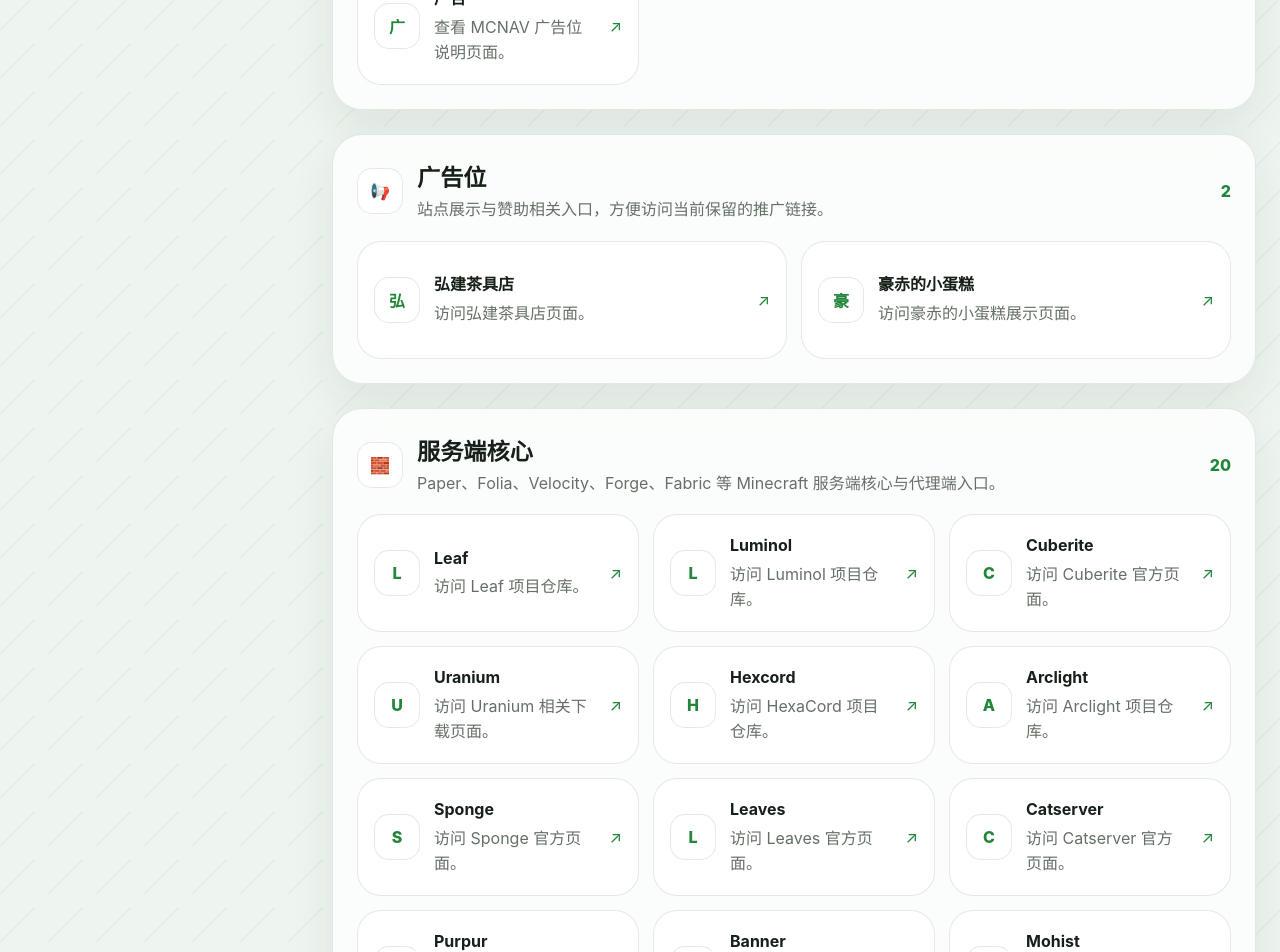
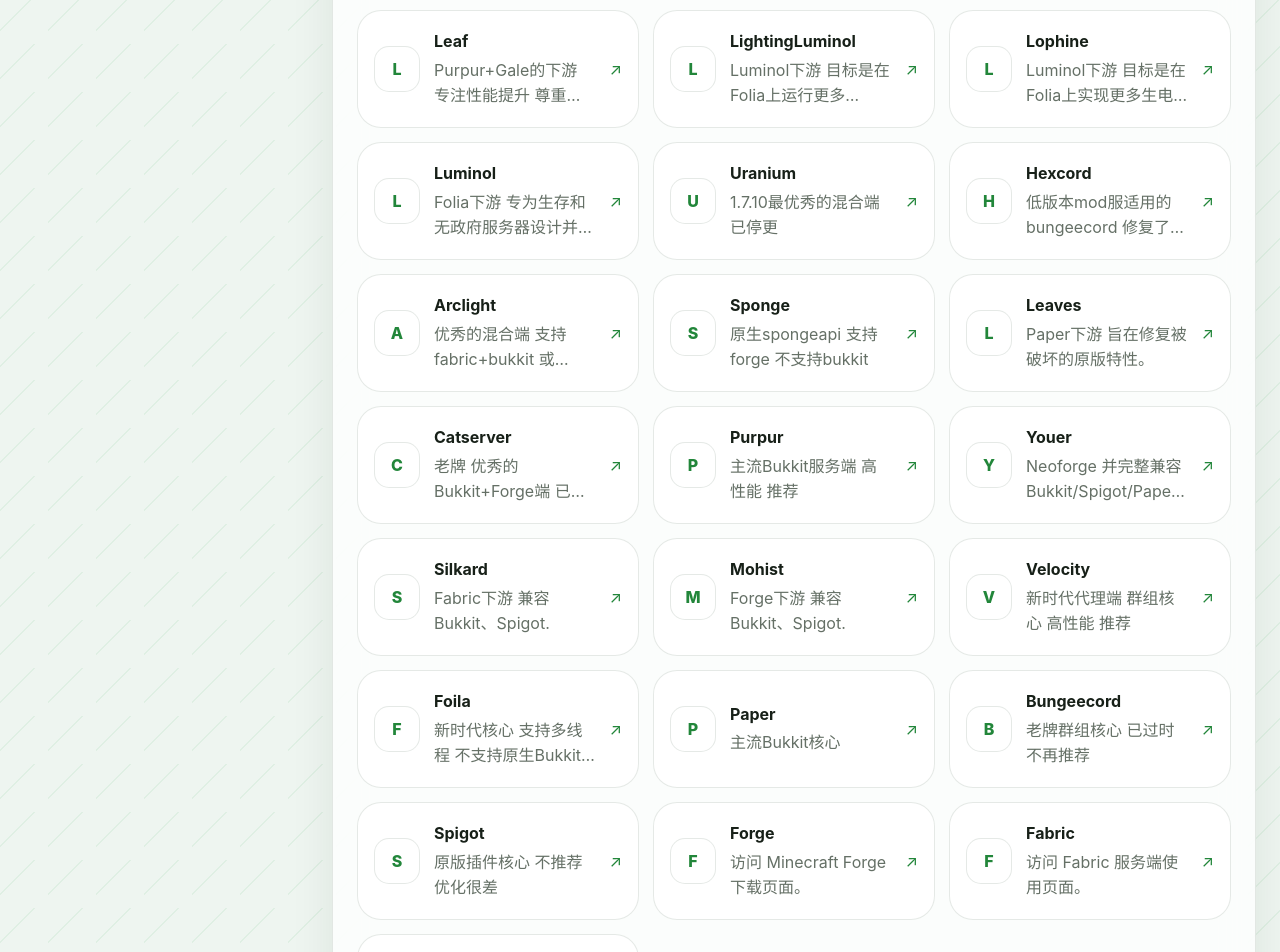
Before and after one commit to thisxiaoyuQAQ/Nav-Minecraft, a React (Vite) app: page / in a window 1280 px wide. Shown: the part 1060-2012 px from the top of the page. Built offline with nearby package versions, Linux system fonts and the light colour scheme.

Commit message:
修改了导航里的内容

```diff
--- a/content/categories/01-announcements.md
+++ b/content/categories/01-announcements.md
@@ -4,10 +4,6 @@ name: 站点公告
 icon: 📣
 description: MCNAV 站点说明、收录指南、赞助入口与交流群信息。
 links:
-  - title: 开发者作品收录指南
-    url: https://mcnav.cn/wiki/zm/index.html
-    description: 查看开发者作品在 MCNAV 收录的说明与提交参考。
-    tags: [notice, guide, submit]
   - title: 赞助我喵
     url: https://mcnav.cn/donate/index.html
     description: 访问 MCNAV 赞助支持页面。
--- a/content/categories/02-ads.md
+++ /dev/null
@@ -1,15 +0,0 @@
----
-id: ads
-name: 广告位
-icon: 📢
-description: 站点展示与赞助相关入口，方便访问当前保留的推广链接。
-links:
-  - title: 弘建茶具店
-    url: https://m.tb.cn/h.gRSqbJp7xLMMedU
-    description: 访问弘建茶具店页面。
-    tags: [ad, shop]
-  - title: 豪赤的小蛋糕
-    url: https://mcnav.cn/wiki/cake/index.html#/
-    description: 访问豪赤的小蛋糕展示页面。
-    tags: [ad, page]
----
--- a/content/categories/04-server-core.md
+++ b/content/categories/04-server-core.md
@@ -6,71 +6,79 @@ description: Paper、Folia、Velocity、Forge、Fabric 等 Minecraft 服务端
 links:
   - title: Leaf
     url: https://github.com/Winds-Studio/Leaf
-    description: 访问 Leaf 项目仓库。
+    description: Purpur+Gale的下游 专注性能提升 尊重原版行为、兼容插件生态
+    tags: [server, core, github]
+  - title: LightingLuminol
+    url: https://luminolsuki.moe/
+    description: Luminol下游 目标是在Folia上运行更多Bukkit插件
+    tags: [server, core, github]
+  - title: Lophine
+    url: https://luminolsuki.moe/
+    description: Luminol下游 目标是在Folia上实现更多生电的内容
     tags: [server, core, github]
   - title: Luminol
-    url: https://github.com/LuminolMC/Luminol
-    description: 访问 Luminol 项目仓库。
+    url: https://luminolsuki.moe/
+    description: Folia下游 专为生存和无政府服务器设计并提供丰富配置与的 API 支持
     tags: [server, core, github]
-  - title: Cuberite
-    url: https://cuberite.org/
-    description: 访问 Cuberite 官方页面。
-    tags: [server, core]
   - title: Uranium
     url: https://starleap.lanzout.com/iPrLI1v1e1dc
-    description: 访问 Uranium 相关下载页面。
+    description: 1.7.10最优秀的混合端 已停更
     tags: [server, core, download]
   - title: Hexcord
     url: https://github.com/CronixMC/HexaCord
-    description: 访问 HexaCord 项目仓库。
+    description: 低版本mod服适用的bungeecord 修复了一些模组产生的问题
     tags: [proxy, server, github]
   - title: Arclight
     url: https://github.com/IzzelAliz/Arclight
-    description: 访问 Arclight 项目仓库。
+    description: 优秀的混合端 支持fabric+bukkit 或 forge+bukkit
     tags: [server, forge, bukkit, github]
   - title: Sponge
     url: http://www.spongepowered.org/
-    description: 访问 Sponge 官方页面。
+    description: 原生spongeapi 支持forge 不支持bukkit
     tags: [server, sponge]
   - title: Leaves
     url: https://leavesmc.org/
-    description: 访问 Leaves 官方页面。
+    description: Paper下游 旨在修复被破坏的原版特性。
     tags: [server, core]
   - title: Catserver
     url: https://catmc.org/
-    description: 访问 Catserver 官方页面。
+    description: 老牌 优秀的Bukkit+Forge端 已停更
     tags: [server, core]
   - title: Purpur
     url: https://purpurmc.org/
-    description: 访问 Purpur 官方页面。
+    description: 主流Bukkit服务端 高性能 推荐
     tags: [server, paper, core]
-  - title: Banner
-    url: https://mohistmc.com/software/banner
-    description: 访问 MohistMC 的 Banner 页面。
+  - title: Youer
+    url: https://www.mohistmc.cn/resources/Youer
+    description: Neoforge 并完整兼容 Bukkit/Spigot/Paper/Purpur API。
+    tags: [server, core, mohist]
+  - title: Silkard
+    url: https://www.mohistmc.cn/resources/silkard
+    description: Fabric下游 兼容Bukkit、Spigot.
     tags: [server, core, mohist]
   - title: Mohist
-    url: https://mohistmc.com/software/mohist
-    description: 访问 Mohist 官方下载页面。
+    url: https://www.mohistmc.cn/resources/mohist
+    description: Forge下游 兼容Bukkit、Spigot.
     tags: [server, forge, bukkit]
   - title: Velocity
     url: https://papermc.io/software/velocity
-    description: 访问 PaperMC Velocity 代理端页面。
+    description: 新时代代理端 群组核心 高性能 推荐
     tags: [proxy, papermc, server]
   - title: Foila
     url: https://papermc.io/software/folia
-    description: 访问 PaperMC Folia 服务端页面。
+    description: 新时代核心 支持多线程 不支持原生Bukkit插件
     tags: [server, papermc, folia]
   - title: Paper
     url: https://papermc.io/downloads/paper
-    description: 访问 PaperMC Paper 服务端下载页面。
+    description: 主流Bukkit核心
     tags: [server, papermc, paper]
   - title: Bungeecord
     url: https://www.spigotmc.org/wiki/bungeecord/
-    description: 查看 SpigotMC 的 BungeeCord 说明页面。
+    description: 老牌群组核心 已过时 不再推荐
     tags: [proxy, spigot, server]
   - title: Spigot
     url: https://getbukkit.org/download/spigot/
-    description: 访问 Spigot 下载页面。
+    description: 原版插件核心 不推荐 优化很差
     tags: [server, bukkit, spigot]
   - title: Forge
     url: https://files.minecraftforge.net/net/minecraftforge/forge/
@@ -82,6 +90,6 @@ links:
     tags: [modding, fabric, server]
   - title: Vanilla
     url: https://getbukkit.org/download/vanilla
-    description: 访问 Vanilla 服务端下载页面。
+    description: 官方核心 不支持forge fabric bukkit等
     tags: [server, vanilla]
 ---
--- a/content/categories/05-wiki.md
+++ b/content/categories/05-wiki.md
@@ -4,6 +4,26 @@ name: wiki
 icon: 📚
 description: Minecraft 插件、玩法系统与开服资料的 Wiki 和中文教程入口。
 links:
+  - title: 笨蛋开服教程
+    url: https://nitwikit.8aka.org
+    description: 开服新手必看
+    tags: [wiki, tutorial, server]
+  - title: Minecraft中文wiki
+    url: https://zh.minecraft.wiki/
+    description: 访问 Minecraft 中文 Wiki。
+    tags: [wiki, minecraft, chinese]
+  - title: Velocity & WaterFall
+    url: https://zhuanlan.zhihu.com/p/307641494
+    description: 贺兰星辰的教程
+    tags: [wiki, proxy, article]
+  - title: Minecraft插件百科
+    url: https://mineplugin.org/
+    description: 访问 Minecraft 插件百科。
+    tags: [wiki, plugin, chinese]
+  - title: Placeholderapi
+    url: https://wiki.placeholderapi.com/
+    description: 访问 PlaceholderAPI Wiki。
+    tags: [wiki, placeholder, plugin]
   - title: SX-Item
     url: https://www.maplex.top/archives/sxitem
     description: 访问 SX-Item 相关资料页面。
@@ -21,7 +41,7 @@ links:
     description: 查看 DeluxeMenus 插件 Wiki。
     tags: [wiki, menu, plugin]
   - title: EasyBot
-    url: https://docs.hualib.com
+    url: https://docs.inectar.cn/
     description: 访问 EasyBot 文档站。
     tags: [wiki, docs]
   - title: Adyeshach
@@ -47,10 +67,6 @@ links:
   - title: Codex
     url: https://snowcutieowo.github.io/Codex/#/
     description: 访问 Codex 文档页面。
-    tags: [wiki, plugin]
-  - title: AzureFlow
-    url: https://rokuko.gitbook.io/azureflow/
-    description: 访问 AzureFlow 文档页面。
     tags: [wiki, plugin]
   - title: Bedwars1058
     url: https://xtianshuos-organization.gitbook.io/bw1058
@@ -100,10 +116,6 @@ links:
     url: https://ultrapermissions.com/wiki/overview
     description: 访问 UltraPermissions Wiki。
     tags: [wiki, permissions, plugin]
-  - title: Ares
-    url: https://souts.cn/wiki/docs/ares
-    description: 访问 Ares 相关文档。
-    tags: [wiki, plugin]
   - title: attributeplus-pro
     url: https://ersha.gitbook.io/attributeplus-pro
     description: 访问 AttributePlus Pro 文档页面。
@@ -125,11 +137,11 @@ links:
     description: 访问 TrMenu v3 文档页面。
     tags: [wiki, menu, plugin]
   - title: geyser
-    url: https://geyser.superiormc.cn/
+    url: https://docs.superiormc.cn/geyser-wiki
     description: 访问 Geyser 中文文档页面。
     tags: [wiki, geyser, plugin]
   - title: PlotSquared
-    url: https://plotsquared.superiormc.cn/
+    url: https://docs.superiormc.cn/plotsquared-wiki
     description: 访问 PlotSquared 中文文档页面。
     tags: [wiki, plot, plugin]
   - title: Eco后代
@@ -137,23 +149,27 @@ links:
     description: 访问 Auxilor 相关中文文档。
     tags: [wiki, eco, plugin]
   - title: EcoX系列
-    url: https://eco.superiormc.cn/
+    url: https://docs.superiormc.cn/ecox-doc
     description: 访问 Eco 系列中文文档。
     tags: [wiki, eco, plugin]
   - title: elitemobs
-    url: https://elitemobs.superiormc.cn/
+    url: https://docs.superiormc.cn/elitemobs-wiki
     description: 访问 EliteMobs 中文文档。
     tags: [wiki, mobs, plugin]
   - title: itemadder
-    url: https://itemsadder.superiormc.cn/
+    url: https://docs.superiormc.cn/itemsadder-doc
     description: 访问 ItemsAdder 中文文档。
     tags: [wiki, items, plugin]
+  - title: auxilor
+    url: https://docs.superiormc.cn/auxilor-plugins
+    description: 访问 auxilor 中文文档。
+    tags: [wiki, items, plugin]
   - title: tab
-    url: https://tab.superiormc.cn/
+    url: https://docs.superiormc.cn/tab-wiki
     description: 访问 TAB 中文文档。
     tags: [wiki, tab, plugin]
   - title: spark
-    url: https://snowcutieowo.huzpsb.eu.org/spark/#/
+    url: https://continue-project.netlify.app/wiki/spark
     description: 访问 spark 文档页面。
     tags: [wiki, performance, plugin]
   - title: pcd小组
@@ -188,28 +204,4 @@ links:
     url: https://pluginscdtribe.github.io/wiki/fast-async-worldedit/
     description: 访问 Fast Async WorldEdit 文档页面。
     tags: [wiki, building, plugin]
-  - title: Velocity & WaterFall
-    url: https://zhuanlan.zhihu.com/p/307641494
-    description: 阅读 Velocity 与 WaterFall 相关中文文章。
-    tags: [wiki, proxy, article]
-  - title: Oasis
-    url: https://nav.yumc.fun/wiki/oasis/index.html
-    description: 访问 Oasis 相关 Wiki。
-    tags: [wiki, plugin]
-  - title: Placeholderapi
-    url: https://wiki.placeholderapi.com/
-    description: 访问 PlaceholderAPI Wiki。
-    tags: [wiki, placeholder, plugin]
-  - title: Minecraft插件百科
-    url: https://mineplugin.org/
-    description: 访问 Minecraft 插件百科。
-    tags: [wiki, plugin, chinese]
-  - title: Minecraft中文wiki
-    url: https://zh.minecraft.wiki/
-    description: 访问 Minecraft 中文 Wiki。
-    tags: [wiki, minecraft, chinese]
-  - title: 笨蛋开服教程
-    url: https://nitwikit.8aka.org
-    description: 访问笨蛋开服教程。
-    tags: [wiki, tutorial, server]
 ---
--- a/content/categories/06-dev-docs.md
+++ b/content/categories/06-dev-docs.md
@@ -4,9 +4,13 @@ name: 开发文档
 icon: ⚙️
 description: Bukkit、Paper、Forge、Fabric、Java 与 Minecraft 协议相关开发文档入口。
 links:
-  - title: 神秘的地方
-    url: https://wiki.vg/
-    description: 访问 wiki.vg Minecraft 协议资料。
+  - title: 我的世界开发者中文指南
+    url: https://github.com/mouse0w0/MinecraftDeveloperGuide
+    description: 访问 Minecraft 开发者中文指南项目仓库。
+    tags: [minecraft, dev, guide, github]
+  - title: wiki.vg
+    url: https://zh.minecraft.wiki/w/Minecraft_Wiki:%E8%AE%A1%E5%88%92/wiki.vg%E9%A1%B5%E9%9D%A2%E6%95%B4%E5%90%88%E4%B8%8E%E7%BF%BB%E8%AF%91?variant=zh-cn#wiki.vg%E4%B8%8A%E7%9A%84%E5%8E%9F%E9%A1%B5%E9%9D%A2
+    description: 神秘的地方
     tags: [protocol, docs, minecraft]
   - title: 'FabricAPI '
     url: https://fabricmc.net/wiki/start
@@ -16,27 +20,23 @@ links:
     url: https://docs.neoforged.net/
     description: 访问 NeoForge 官方文档。
     tags: [neoforge, api, docs]
-  - title: TabooLib (Unofficial)
-    url: https://taboolib.feishu.cn/wiki/Lzf8wFEsfiHclskCuGkctoUNn9b
-    description: 访问 TabooLib 非官方文档页面。
-    tags: [taboolib, docs]
   - title: TabooLib
-    url: https://tabooproject.org/
+    url: https://www.tabooproject.org/
     description: 访问 TabooLib 项目文档入口。
     tags: [taboolib, docs]
   - title: Geyser API
     url: https://repo.opencollab.dev/javadoc/maven-snapshots/org/geysermc/geyser/api/latest
     description: 访问 Geyser API Javadoc。
     tags: [geyser, api, javadoc]
-  - title: Purpur-API 1.21
+  - title: Purpur-API
     url: https://purpurmc.org/javadoc/
     description: 访问 Purpur API Javadoc。
     tags: [purpur, api, javadoc]
-  - title: BungeeCord-Chat API 1.21
+  - title: BungeeCord-Chat API
     url: https://ci.md-5.net/job/BungeeCord/ws/chat/target/apidocs/index.html
     description: 访问 BungeeCord Chat API 文档。
     tags: [bungeecord, api, javadoc]
-  - title: BungeeCordAPI 1.21
+  - title: BungeeCordAPI
     url: https://ci.md-5.net/job/BungeeCord/ws/api/target/apidocs/index.html
     description: 访问 BungeeCord API 文档。
     tags: [bungeecord, api, javadoc]
@@ -60,18 +60,14 @@ links:
     url: https://papermc.io/javadocs
     description: 访问 PaperMC Javadocs。
     tags: [paper, api, javadoc]
-  - title: BukkitAPI Spigot 1.21
+  - title: BukkitAPI Spigot
     url: https://hub.spigotmc.org/javadocs/spigot/
     description: 访问 Spigot API Javadoc。
     tags: [bukkit, spigot, api]
-  - title: BukkitAPI Spigot-API 1.21
+  - title: BukkitAPI Spigot-API
     url: https://bukkit.windit.net/javadoc/
     description: 访问 Bukkit API 镜像文档。
     tags: [bukkit, api, javadoc]
-  - title: Spigot-API 1.12.2
-    url: https://docs.zoyn.top/bukkitapi/1.12.2/
-    description: 访问 Spigot API 1.12.2 文档。
-    tags: [spigot, api, docs]
   - title: Jvav21
     url: https://docs.oracle.com/en/java/javase/21/docs/api/index.html
     description: 访问 Java 21 API 文档。
@@ -88,8 +84,4 @@ links:
     url: https://docs.minecraftforge.net/en/latest/
     description: 访问 Forge 官方文档。
     tags: [forge, api, docs]
-  - title: 我的世界开发者中文指南
-    url: https://github.com/mouse0w0/MinecraftDeveloperGuide
-    description: 访问 Minecraft 开发者中文指南项目仓库。
-    tags: [minecraft, dev, guide, github]
 ---
--- a/content/categories/07-tools.md
+++ b/content/categories/07-tools.md
@@ -20,10 +20,6 @@ links:
     url: https://crashmc.com/
     description: 访问 CrashMc 页面。
     tags: [tool, crash]
-  - title: Oasis插件搜索
-    url: https://oasis.yumc.fun
-    description: 使用 Oasis 搜索 Minecraft 插件资源。
-    tags: [tool, plugin, search]
   - title: motd生成器
     url: https://motd.gg/
     description: 生成 Minecraft 服务器 MOTD。
--- a/content/categories/08-community-forums.md
+++ b/content/categories/08-community-forums.md
@@ -4,10 +4,14 @@ name: 社区/论坛
 icon: 💬
 description: Minecraft 社区、论坛、资源平台与地图/模组站点入口。
 links:
-  - title: Zenless Craft
-    url: https://zcraft.leaflow.cn/
-    description: 访问 Zenless Craft 页面。
-    tags: [community, minecraft]
+  - title: mcbbs
+    url: https://www.mcbbs.net
+    description: 已死 勿念。
+    tags: [forum, community]
+  - title: MCBBS纪念站
+    url: https://mcbbs.co/
+    description: ?回来吧我的BBS??我最骄傲的信仰?⚡️历历在目的金粒⚡️?眼泪莫名在流淌??依稀记得热力值??还有给力的等级?⚡️把敌人都给打退⚡️✨通宵熬夜都不累✨
+    tags: [forum, community]
   - title: Teacon
     url: https://www.teacon.cn/
     description: 访问 Teacon 页面。
@@ -64,12 +68,4 @@ links:
     url: https://www.mczwlt.net/
     description: 访问红石中继器页面。
     tags: [community]
-  - title: MCBBS纪念站
-    url: https://mcbbs.co/
-    description: 访问 MCBBS 纪念站。
-    tags: [forum, community]
-  - title: mcbbs
-    url: https://www.mcbbs.net
-    description: 访问 mcbbs 页面。
-    tags: [forum, community]
 ---
--- a/src/App.tsx
+++ b/src/App.tsx
@@ -115,7 +115,7 @@ function Hero() {
     <section className="hero" aria-labelledby="hero-title">
       <div className="hero-pattern" aria-hidden="true" />
       <p className="eyebrow">Minecraft Navigation</p>
-      <h1 id="hero-title">方块世界的高效入口</h1>
+      <h1 id="hero-title">服主的实用工具</h1>
       <p className="hero-copy">收集服务端核心、插件 Wiki、开发文档、工具与社区资源。</p>
       <div className="hero-tags" aria-label="资源类型">
         <span>Server Core</span>
```
Also changed, not shown: 1 other file (tests, documents, lock files or other folders).
